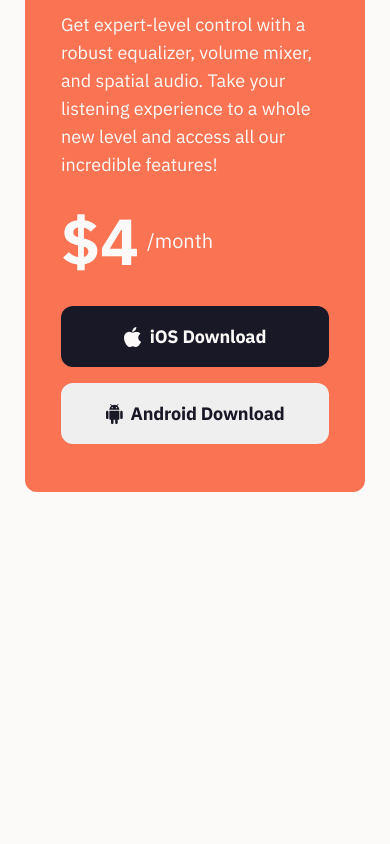
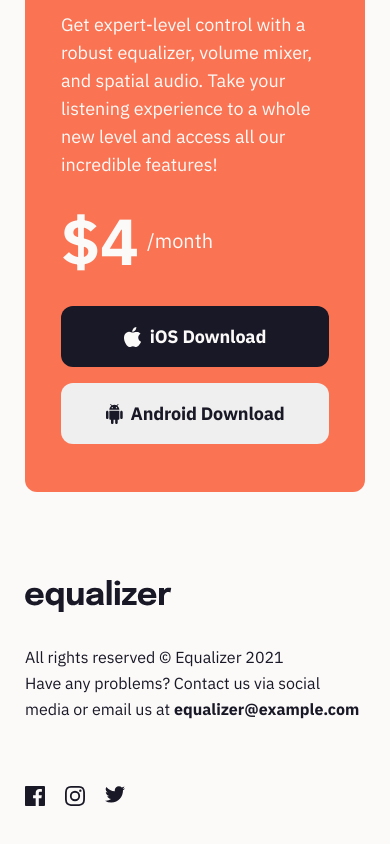
Before and after one commit to vanderms/frontend-mentor-equalizer-landing-page, a Next.js app: page /frontend-mentor-equalizer-landing-page/ in a window 390 px wide. Shown: the part 1088-1932 px from the top of the page. Before the commit the page ends 1580 px from the top, so only its background shows below. Built offline with nearby package versions, Linux system fonts and the light colour scheme.

Commit message:
add responsive footer

```diff
--- a/components/footer.tsx
+++ b/components/footer.tsx
@@ -1,8 +1,39 @@
-export default function Footer(){
-  return(
-    <footer className="footer">
+/* eslint-disable @next/next/no-img-element */
+import path from '../lib/path';
 
-
+export default function Footer() {
+  return (
+    <footer className="footer-root">
+      <div className="column-right">
+        <img src={path('/assets/logo.svg')} alt="logo" />
+        <div className="text">
+          <div>All rights reserved © Equalizer 2021</div>
+          <div>
+            Have any problems? Contact us via social media or email us at
+           <strong> equalizer@example.com</strong>
+          </div>
+        </div>
+      </div>
+      <div className="social-links">
+        <svg width="20" height="20" xmlns="http://www.w3.org/2000/svg">
+          <path
+            d="M18.896 0H1.104C.494 0 0 .494 0 1.104v17.793C0 19.506.494 20 1.104 20h9.58v-7.745H8.076V9.237h2.606V7.01c0-2.583 1.578-3.99 3.883-3.99 1.104 0 2.052.082 2.329.119v2.7h-1.598c-1.254 0-1.496.597-1.496 1.47v1.928h2.989l-.39 3.018h-2.6V20h5.098c.608 0 1.102-.494 1.102-1.104V1.104C20 .494 19.506 0 18.896 0Z"
+            fill="#191826"
+          />
+        </svg>
+        <svg width="20" height="20" xmlns="http://www.w3.org/2000/svg">
+          <path
+            d="M10 1.802c2.67 0 2.987.01 4.042.059 2.71.123 3.975 1.409 4.099 4.099.048 1.054.057 1.37.057 4.04 0 2.672-.01 2.988-.057 4.042-.124 2.687-1.387 3.975-4.1 4.099-1.054.048-1.37.058-4.041.058-2.67 0-2.987-.01-4.04-.058-2.718-.124-3.977-1.416-4.1-4.1-.048-1.054-.058-1.37-.058-4.041 0-2.67.01-2.986.058-4.04.124-2.69 1.387-3.977 4.1-4.1 1.054-.048 1.37-.058 4.04-.058ZM10 0C7.284 0 6.944.012 5.877.06 2.246.227.227 2.242.061 5.877.01 6.944 0 7.284 0 10s.012 3.057.06 4.123c.167 3.632 2.182 5.65 5.817 5.817 1.067.048 1.407.06 4.123.06s3.057-.012 4.123-.06c3.629-.167 5.652-2.182 5.816-5.817.05-1.066.061-1.407.061-4.123s-.012-3.056-.06-4.122C19.777 2.249 17.76.228 14.124.06 13.057.01 12.716 0 10 0Zm0 4.865a5.135 5.135 0 1 0 0 10.27 5.135 5.135 0 0 0 0-10.27Zm0 8.468a3.333 3.333 0 1 1 0-6.666 3.333 3.333 0 0 1 0 6.666Zm5.338-9.87a1.2 1.2 0 1 0 0 2.4 1.2 1.2 0 0 0 0-2.4Z"
+            fill="#191826"
+          />
+        </svg>
+        <svg width="20" height="17" xmlns="http://www.w3.org/2000/svg">
+          <path
+            d="M20 2.172a8.192 8.192 0 0 1-2.357.646 4.11 4.11 0 0 0 1.805-2.27 8.22 8.22 0 0 1-2.606.996A4.096 4.096 0 0 0 13.847.248c-2.65 0-4.596 2.472-3.998 5.037A11.648 11.648 0 0 1 1.392 1a4.109 4.109 0 0 0 1.27 5.478 4.086 4.086 0 0 1-1.858-.513c-.045 1.9 1.318 3.679 3.291 4.075a4.113 4.113 0 0 1-1.853.07 4.106 4.106 0 0 0 3.833 2.849A8.25 8.25 0 0 1 0 14.658a11.616 11.616 0 0 0 6.29 1.843c7.618 0 11.923-6.434 11.663-12.205A8.354 8.354 0 0 0 20 2.172Z"
+            fill="#191826"
+          />
+        </svg>
+      </div>
     </footer>
-  )
+  );
 }
--- a/styles/_footer.scss
+++ b/styles/_footer.scss
@@ -0,0 +1,70 @@
+@use './mixins' as *;
+@use 'sass:math';
+
+.footer-root{
+  margin-top: rem(87);
+  margin-bottom: rem(91);
+  @include container;
+  height: rem(80);
+  display: flex;
+  justify-content: space-between;
+  align-items: center;
+
+  @include media(tablet){
+    align-items: flex-end;
+    height: rem(143);
+  }
+
+  @include media(mobile){
+    flex-direction: column;
+    gap: rem(64);
+    height: auto;
+    align-items: flex-start;
+    justify-content: unset;
+  }
+
+
+  .column-right{
+    display: flex;
+    height: 100%;
+    align-items: flex-start;
+    gap: rem(137);
+
+    @include media(tablet){
+      flex-direction: column;
+      justify-content: space-between;
+      gap: 0;
+    }
+
+    @include media(mobile){
+      gap: rem(32);
+    }
+
+    .text{
+      width: rem(366);
+      font-size: rem(16);
+      line-height: math.div(26, 16);
+
+      @include media(mobile){
+        width: 100%;
+      }
+    }
+  }
+
+  .social-links{
+    display: flex;
+    gap: rem(20);
+
+    @include media(tablet){
+      margin-bottom: rem(29);
+    }
+
+    svg{
+      cursor: pointer;
+    }
+
+    svg:hover path{
+      fill: $orange;
+    }
+  }
+}
--- a/styles/_mixins.scss
+++ b/styles/_mixins.scss
@@ -43,7 +43,8 @@ $mobile-container-width: 87.2%;
 
 @mixin container() {
  width: $desktop-container-width;
- margin: auto;
+ margin-left: auto;
+ margin-right: auto;
 
  @include media(tablet){
    width: $tablet-container-width;
```
